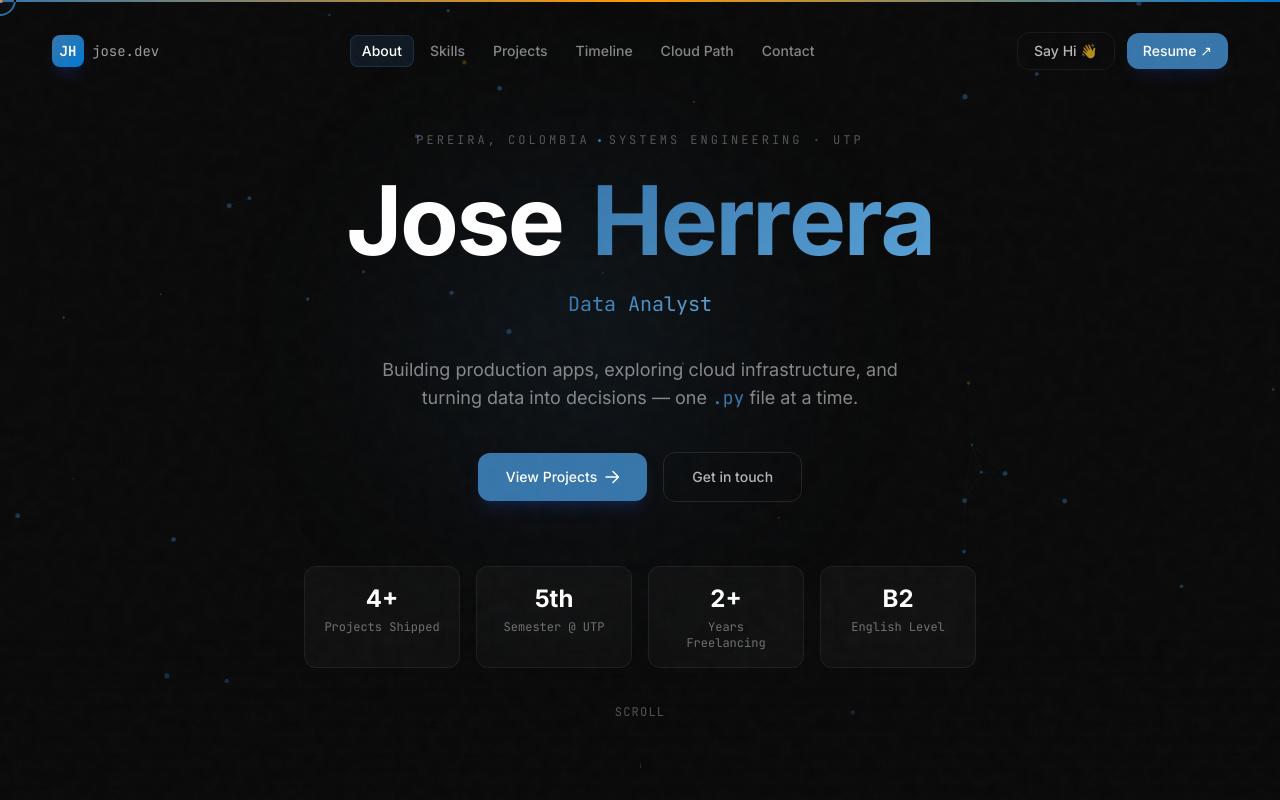
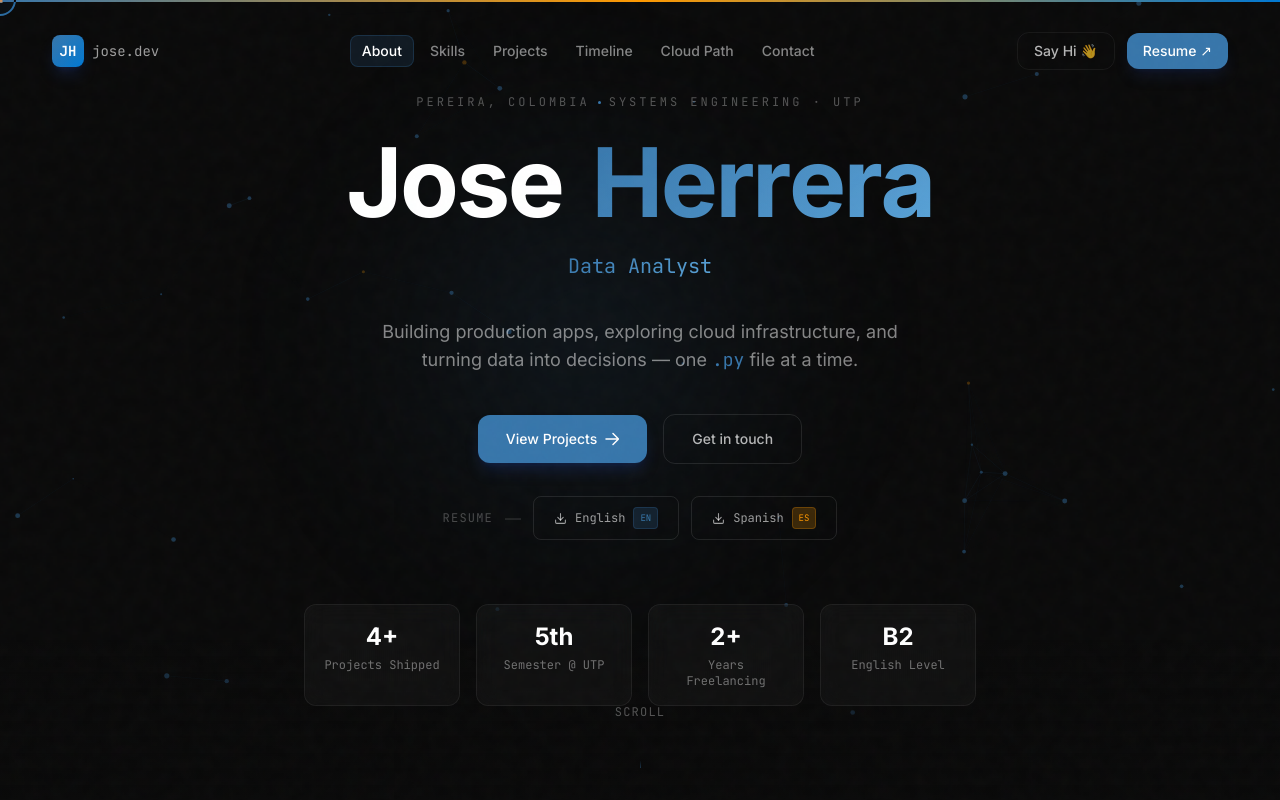
Before and after one commit to Eljosek/portfolio, a Next.js app: page / in a window 1280 px wide. Shown: the top 800 px of the page. Built offline with nearby package versions, Linux system fonts and the light colour scheme.

Commit message:
feat: add EN/ES CV download buttons in Hero and Contact sections

```diff
--- a/components/Contact.tsx
+++ b/components/Contact.tsx
@@ -209,8 +209,10 @@ export default function Contact() {
                 target={link.icon !== 'download' && link.icon !== 'mail' ? '_blank' : undefined}
                 rel={link.icon !== 'download' && link.icon !== 'mail' ? 'noopener noreferrer' : undefined}
                 className={`flex items-center gap-3 px-5 py-3.5 rounded-xl font-medium text-sm transition-all duration-200 ${
-                  link.icon === 'download'
+                  link.icon === 'download' && link.color === '#3776AB'
                     ? 'bg-[#3776AB] text-white shadow-lg shadow-blue-900/20 hover:bg-[#4a8fc7]'
+                    : link.icon === 'download' && link.color === '#FF9900'
+                    ? 'bg-[#FF9900]/15 text-[#FF9900] border border-[#FF9900]/30 hover:bg-[#FF9900]/25'
                     : 'glass glass-hover text-white/60 hover:text-white'
                 }`}
               >
--- a/components/Hero.tsx
+++ b/components/Hero.tsx
@@ -362,6 +362,47 @@ export default function Hero() {
           </motion.a>
         </motion.div>
 
+        {/* CV Download row */}
+        <motion.div
+          className="flex flex-col sm:flex-row items-center justify-center gap-3 mb-16 -mt-8"
+          initial={{ opacity: 0, y: 16 }}
+          animate={{ opacity: 1, y: 0 }}
+          transition={{ delay: 2.1, duration: 0.6 }}
+        >
+          <span className="text-xs font-mono text-white/25 tracking-widest uppercase hidden sm:inline">Resume</span>
+          <span className="text-white/15 hidden sm:inline">&mdash;</span>
+          <motion.a
+            href="/cv-en.pdf"
+            download="CV_Jose_Herrera_EN.pdf"
+            className="flex items-center gap-2 px-5 py-2.5 rounded-lg border border-white/10 text-white/60 text-xs font-mono hover:border-[#3776AB]/60 hover:text-white hover:bg-[#3776AB]/10 transition-all duration-200"
+            whileHover={{ scale: 1.05, y: -1 }}
+            whileTap={{ scale: 0.96 }}
+          >
+            <svg width="13" height="13" viewBox="0 0 24 24" fill="none" stroke="currentColor" strokeWidth="2" strokeLinecap="round" strokeLinejoin="round">
+              <path d="M21 15v4a2 2 0 01-2 2H5a2 2 0 01-2-2v-4"/>
+              <polyline points="7 10 12 15 17 10"/>
+              <line x1="12" y1="15" x2="12" y2="3"/>
+            </svg>
+            English
+            <span className="px-1.5 py-0.5 rounded text-[9px] bg-[#3776AB]/20 text-[#3776AB] border border-[#3776AB]/25">EN</span>
+          </motion.a>
+          <motion.a
+            href="/cv-es.pdf"
+            download="CV_Jose_Herrera_ES.pdf"
+            className="flex items-center gap-2 px-5 py-2.5 rounded-lg border border-white/10 text-white/60 text-xs font-mono hover:border-[#FF9900]/60 hover:text-white hover:bg-[#FF9900]/10 transition-all duration-200"
+            whileHover={{ scale: 1.05, y: -1 }}
+            whileTap={{ scale: 0.96 }}
+          >
+            <svg width="13" height="13" viewBox="0 0 24 24" fill="none" stroke="currentColor" strokeWidth="2" strokeLinecap="round" strokeLinejoin="round">
+              <path d="M21 15v4a2 2 0 01-2 2H5a2 2 0 01-2-2v-4"/>
+              <polyline points="7 10 12 15 17 10"/>
+              <line x1="12" y1="15" x2="12" y2="3"/>
+            </svg>
+            Spanish
+            <span className="px-1.5 py-0.5 rounded text-[9px] bg-[#FF9900]/20 text-[#FF9900] border border-[#FF9900]/25">ES</span>
+          </motion.a>
+        </motion.div>
+
         {/* Stats row */}
         <motion.div
           className="grid grid-cols-2 md:grid-cols-4 gap-4 max-w-2xl mx-auto"
--- a/lib/data.ts
+++ b/lib/data.ts
@@ -368,10 +368,17 @@ export const SOCIAL_LINKS = [
     description: 'josemiguelherreragutierrez7@gmail.com',
   },
   {
-    label: 'Download CV',
+    label: 'CV — English',
     icon: 'download',
-    url: '/jose_herrera_cv_en.pdf',
+    url: '/cv-en.pdf',
     color: '#3776AB',
-    description: 'Resume (English)',
+    description: 'Download resume (EN)',
+  },
+  {
+    label: 'CV — Español',
+    icon: 'download',
+    url: '/cv-es.pdf',
+    color: '#FF9900',
+    description: 'Descargar hoja de vida (ES)',
   },
 ]
```
Also changed, not shown: 2 other files (tests, documents, lock files or other folders).
